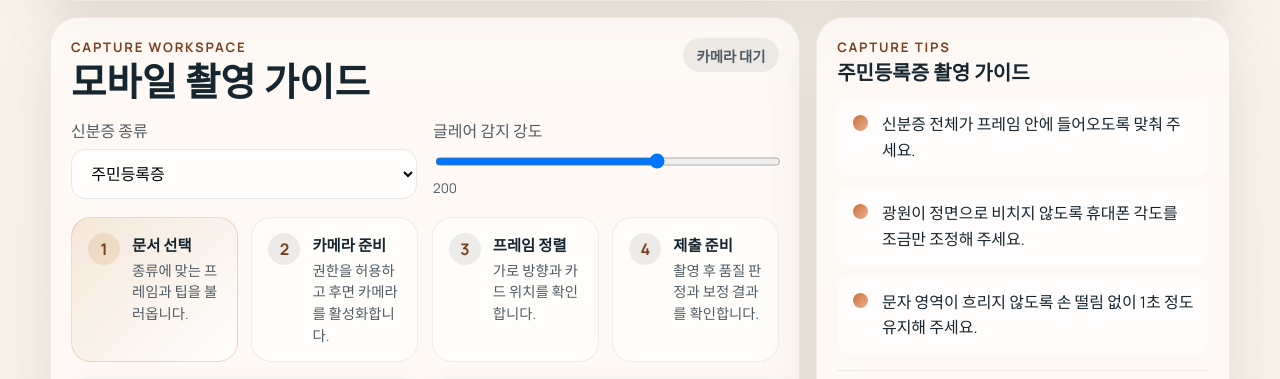
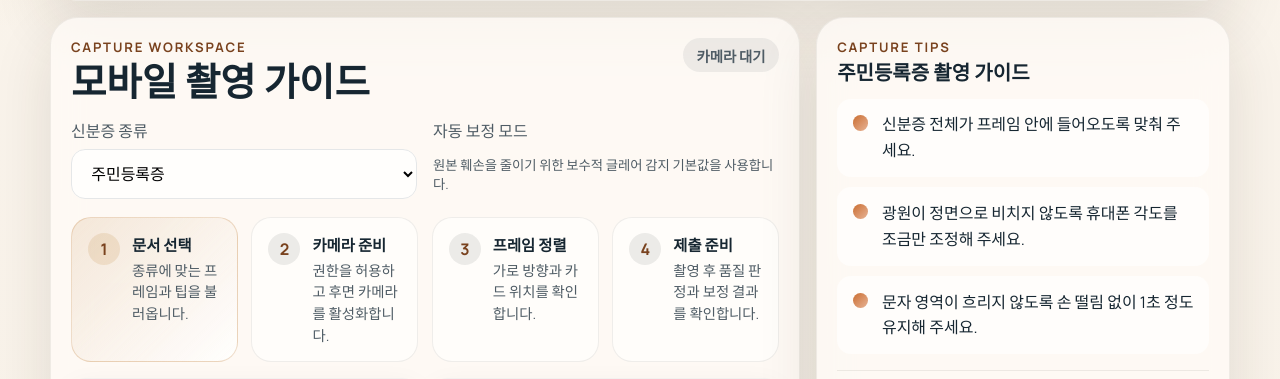
Before and after one commit to Taek-D/id-scan-demo, a FastAPI app: page / in a window 1280 px wide. Shown: the part 610-989 px from the top of the page. Run offline with FastAPI, Linux system fonts and the light colour scheme; data comes from the database, SQL or seed files in the repository.

Commit message:
Hide glare slider and raise safe defaults

```diff
--- a/app/main.py
+++ b/app/main.py
@@ -207,7 +207,7 @@ def create_app(data_dir: Path | None = None) -> FastAPI:
     @app.post("/api/process", response_model=ProcessResponse)
     async def process_image(
         file: UploadFile = File(...),
-        glare_threshold: int = Query(default=200, ge=100, le=254),
+        glare_threshold: int = Query(default=245, ge=100, le=254),
         document_type: str = Form(default="resident_id"),
     ) -> ProcessResponse:
         if file.content_type not in ALLOWED_CONTENT_TYPES:
--- a/app/pipeline.py
+++ b/app/pipeline.py
@@ -29,7 +29,7 @@ class PipelineResult:
 
 def run_pipeline(
     image_bytes: bytes,
-    glare_threshold: int = 200,
+    glare_threshold: int = 245,
     document_type: str = "resident_id",
 ) -> PipelineResult:
     """Decode an image and run the full processing pipeline."""
--- a/app/static/capture.js
+++ b/app/static/capture.js
@@ -59,8 +59,6 @@ function bindElements() {
   els.imageGlareLabel = document.getElementById("image-glare-label");
   els.imageDetect = document.getElementById("image-detect");
   els.imageFinal = document.getElementById("image-final");
-  els.glareThreshold = document.getElementById("glare-threshold");
-  els.glareThresholdValue = document.getElementById("glare-threshold-value");
   els.orientationHint = document.getElementById("orientation-hint");
   els.alignmentHint = document.getElementById("alignment-hint");
   els.statusSource = document.getElementById("status-source");
@@ -80,9 +78,6 @@ function bindEvents() {
   els.installButton.addEventListener("click", installPwa);
   els.fileInput.addEventListener("change", handleFileSelection);
   els.documentType.addEventListener("change", onDocumentTypeChange);
-  els.glareThreshold.addEventListener("input", () => {
-    els.glareThresholdValue.textContent = els.glareThreshold.value;
-  });
 }
 
 async function loadDocumentTypes() {
@@ -357,7 +352,7 @@ async function submitCapture(blob, filename) {
   els.statusSubmit.textContent = "서버에서 품질 판정과 보정 파이프라인을 실행하고 있습니다.";
 
   try {
-    const response = await fetch(`/api/process?glare_threshold=${encodeURIComponent(els.glareThreshold.value)}`, {
+    const response = await fetch("/api/process", {
       method: "POST",
       body: formData,
     });
--- a/app/steps/glare.py
+++ b/app/steps/glare.py
@@ -27,7 +27,7 @@ def get_glare_application_decision(mask: np.ndarray) -> tuple[bool, str | None]:
     return True, None
 
 
-def detect_glare_mask(image: np.ndarray, threshold: int = 200) -> np.ndarray:
+def detect_glare_mask(image: np.ndarray, threshold: int = 245) -> np.ndarray:
     """Create a conservative single-channel glare mask for specular highlights."""
     hsv = cv2.cvtColor(image, cv2.COLOR_BGR2HSV)
     saturation_channel = hsv[:, :, 1]
@@ -68,7 +68,7 @@ def remove_glare(image: np.ndarray, mask: np.ndarray, inpaint_radius: int = 3) -
     return cv2.inpaint(image, mask, inpaint_radius, cv2.INPAINT_TELEA)
 
 
-def process_glare(image: np.ndarray, threshold: int = 200) -> tuple[np.ndarray, np.ndarray]:
+def process_glare(image: np.ndarray, threshold: int = 245) -> tuple[np.ndarray, np.ndarray]:
     """Run the glare detection and removal pipeline."""
     mask = detect_glare_mask(image, threshold)
     result = remove_glare(image, mask)
--- a/app/templates/capture.html
+++ b/app/templates/capture.html
@@ -59,11 +59,10 @@
               <span>신분증 종류</span>
               <select id="document-type"></select>
             </label>
-            <label class="field">
-              <span>글레어 감지 강도</span>
-              <input id="glare-threshold" type="range" min="100" max="254" value="200" />
-              <small id="glare-threshold-value">200</small>
-            </label>
+            <div class="field field-readonly">
+              <span>자동 보정 모드</span>
+              <small>원본 훼손을 줄이기 위한 보수적 글레어 감지 기본값을 사용합니다.</small>
+            </div>
           </div>
 
           <ol id="capture-steps" class="capture-steps" aria-label="촬영 단계 안내">
```
Also changed, not shown: tests/test_service_api.py (+19 -1 lines), README.md.
